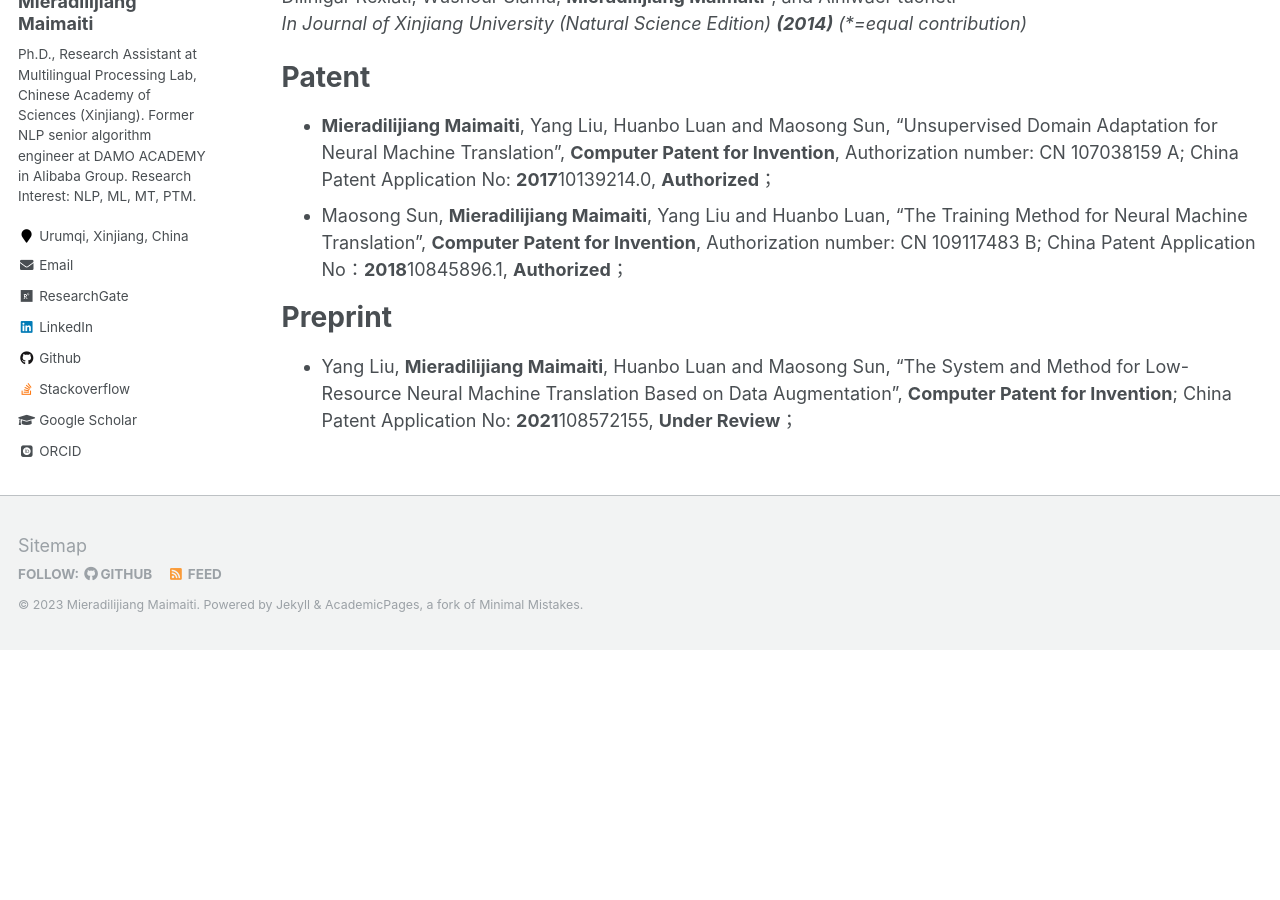
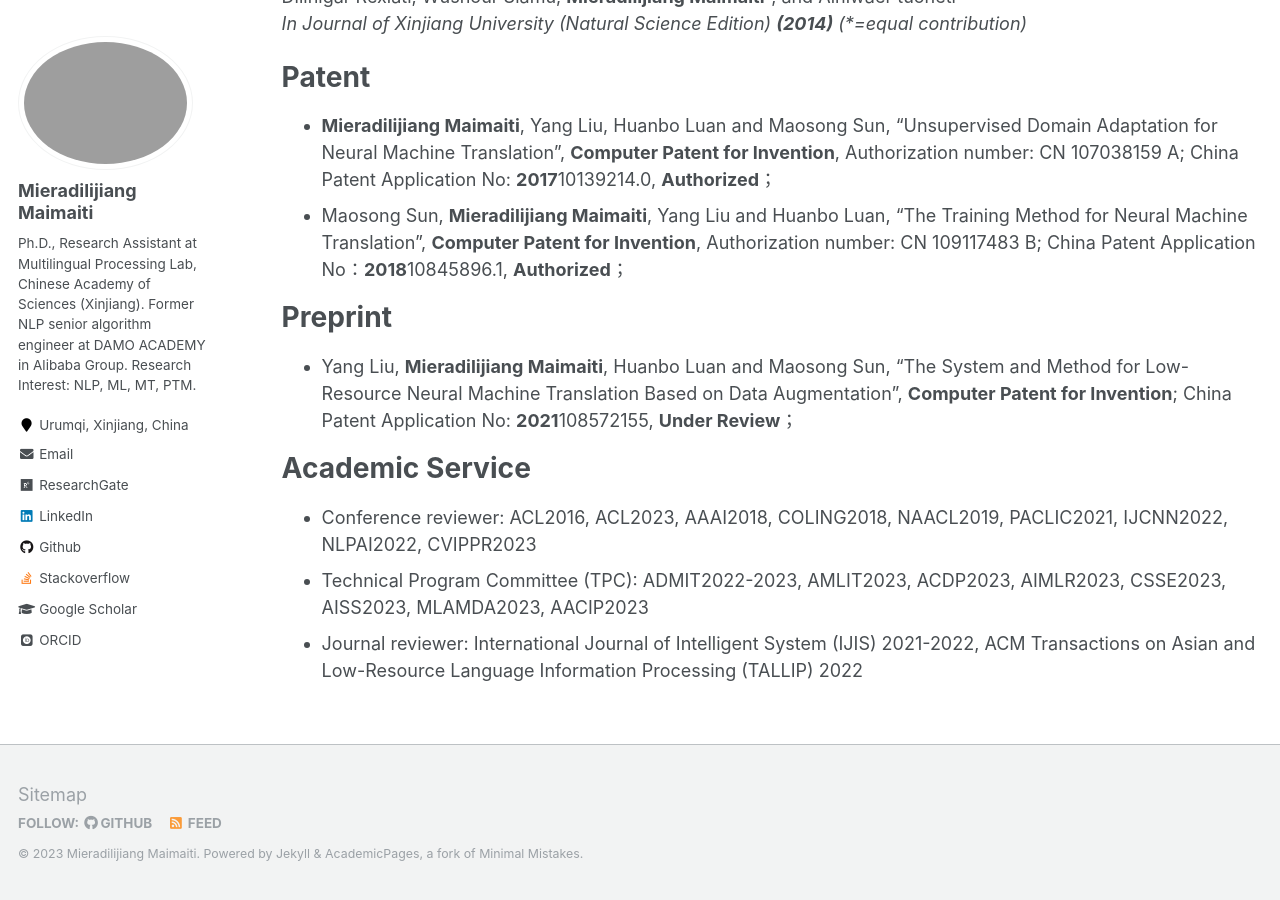
Before and after one commit to miradel51/miradel51.github.io, a Jekyll site: the page built from _pages/publications.md, in a window 1280 px wide and 900 px high, scrolled down 3817 px. Built offline with Jekyll 4.4.1, drawn with Linux system fonts in a browser that asks for light colours; some web fonts are replaced; before the commit the page ends 4467 px from its top, so only the background shows below that.

Commit message:
Update publications.md
revised publication site, as well as added the academic service.

```diff
--- a/_pages/publications.md
+++ b/_pages/publications.md
@@ -23,3 +23,9 @@ Patent
 Preprint
 ======
 * Yang Liu, __Mieradilijiang Maimaiti__, Huanbo Luan and Maosong Sun, "The System and Method for Low-Resource Neural Machine Translation Based on Data Augmentation", __Computer Patent for Invention__; China Patent Application No: **2021**108572155, __Under Review__；
+
+Academic Service
+======
+* Conference reviewer: ACL2016, ACL2023, AAAI2018, COLING2018, NAACL2019, PACLIC2021, IJCNN2022, NLPAI2022, CVIPPR2023
+* Technical Program Committee (TPC): ADMIT2022-2023, AMLIT2023, ACDP2023, AIMLR2023, CSSE2023, AISS2023, MLAMDA2023, AACIP2023
+* Journal reviewer: International Journal of Intelligent System (IJIS) 2021-2022, ACM Transactions on Asian and Low-Resource Language Information Processing (TALLIP) 2022
```
